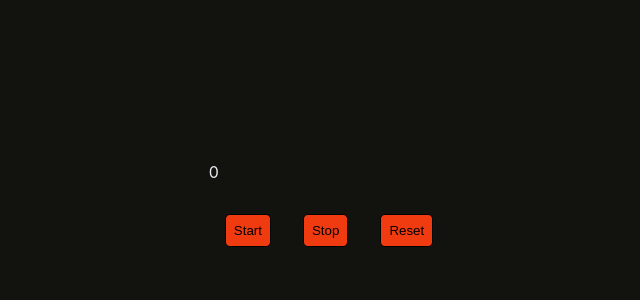
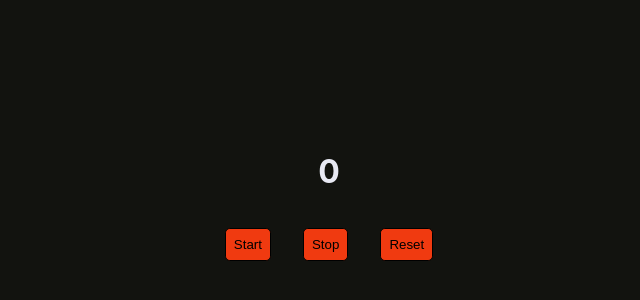
Before and after one commit to GenaPlem/react_timer, a React (Create React App) app: page / in a window 1280 px wide. Shown: the part 196-496 px from the top of the page, without its empty margins (311-951 px from the left). Built offline with nearby package versions, Linux system fonts and the light colour scheme.

Commit message:
Update timerValue to heading

```diff
--- a/src/components/Timer.js
+++ b/src/components/Timer.js
@@ -39,7 +39,7 @@ export const Timer = () => {
 
     return (
         <>
-            <p>{timerValue}</p>
+            <h1>{timerValue}</h1>
             <button onClick={handleStart}>Start</button>
             <button onClick={handleStop}>Stop</button>
             <button onClick={handleReset}>Reset</button>
```
